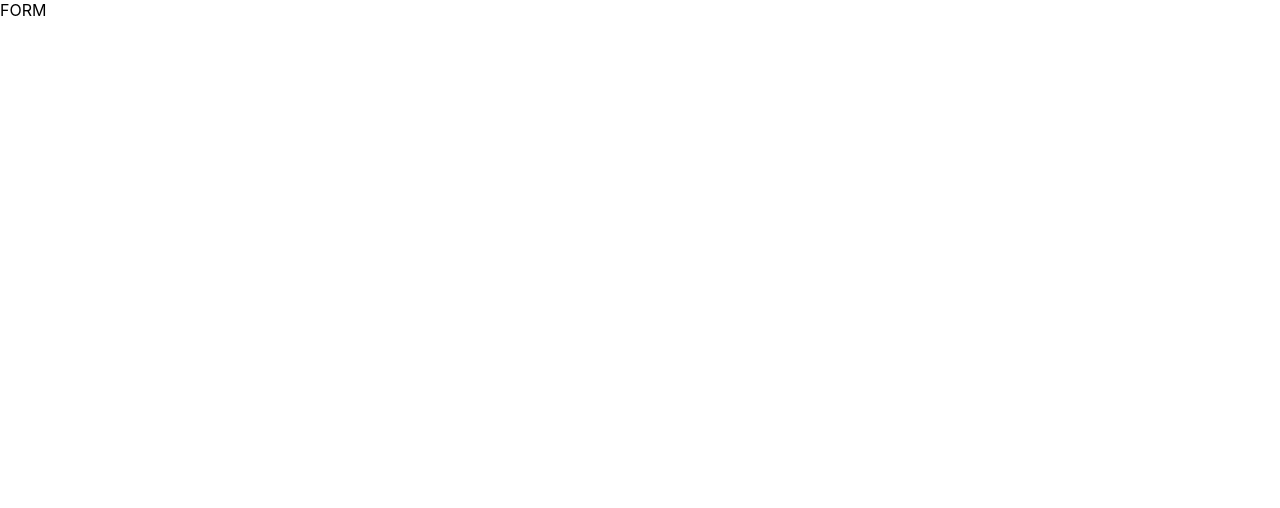
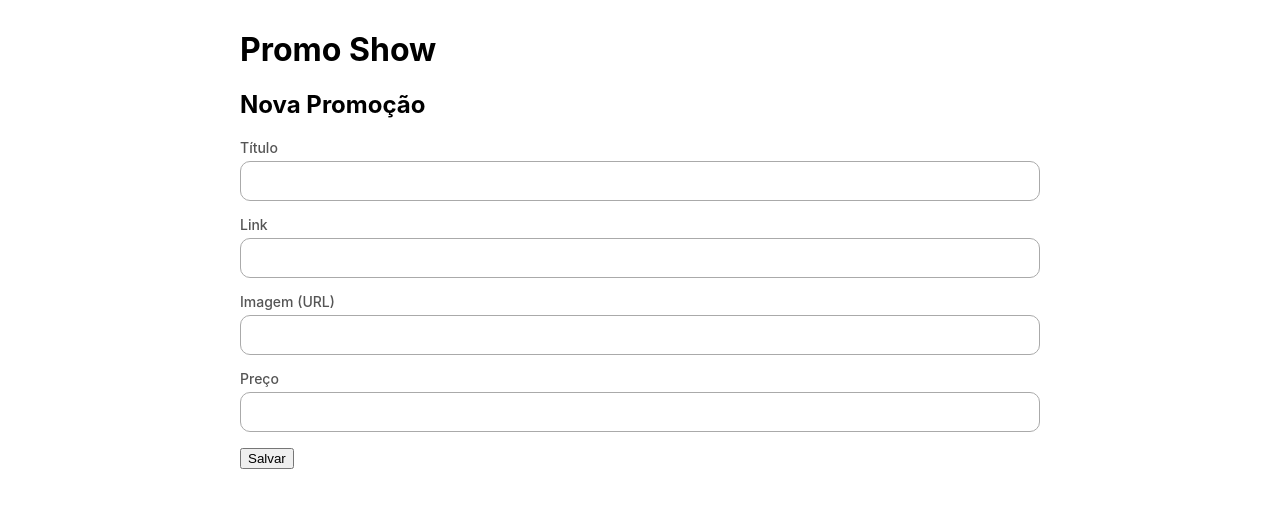
Before and after one commit to Ectorsi/using-json-server-and-react, a React (Create React App) app in the folder web/: page /create in a window 1280 px wide. Shown: the top 508 px of the page. Built offline with nearby package versions, Linux system fonts and the light colour scheme.

Commit message:
rise-register-with-post-method

```diff
--- /dev/null
+++ b/web/src/components/Promotion/PromotionForm/PromotionForm.css
@@ -0,0 +1,20 @@
+.promotion-form__group {
+  display: flex;
+  flex-direction: column;
+  margin-bottom: 15px;
+}
+
+.promotion-form__group label {
+  margin-bottom: 5px;
+  font-size: 14px;
+  font-weight: 500;
+  color: #555;
+}
+
+.promotion-form__group input {
+  border: 1px solid #aaa;
+  border-radius: 10px;
+  background: #fff;
+  height: 36px;
+  padding-left: 10px;
+}
--- /dev/null
+++ b/web/src/components/Promotion/PromotionForm/PromotionForm.js
@@ -0,0 +1,64 @@
+import React, { useState } from 'react';
+import './PromotionForm.css'
+import axios from 'axios';
+import { useHistory } from 'react-router';
+const PromotionForm = () => {
+  const initialValue = {
+    title: '',
+    url: '',
+    imageUrl: '',
+    price: '',
+  }
+  const [values, setValues] = useState(initialValue);
+  const history = useHistory();
+
+  function onChange(e) {
+    const {name, value} = e.target;
+
+
+
+
+    console.log(name)
+    setValues({...values, [name]: value});
+  }
+
+  function onSubmit(e) {
+    e.preventDefault();
+
+    axios.post('http://localhost:5000/promotions?_embed=comments', values)
+    .then((response) => {
+      history.push('/')
+    })
+  }
+  return (
+    <div >
+    <h1>Promo Show</h1>
+    <h2>Nova Promoção</h2>
+
+    <form onSubmit={onSubmit} >
+      <div className="promotion-form__group">
+        <label htmlFor="title">Título</label>
+        <input id="title" name="title" type="text" onChange={onChange} />
+      </div>
+      <div className="promotion-form__group">
+        <label htmlFor="url">Link</label>
+        <input id="url" name="url" type="text" onChange={onChange}/>
+      </div>
+      <div className="promotion-form__group">
+        <label htmlFor="imageUrl">Imagem (URL)</label>
+        <input id="imageUrl" name="imageUrl" type="text" onChange={onChange}/>
+      </div>
+      <div className="promotion-form__group">
+        <label htmlFor="price">Preço</label>
+        <input id="price" name="price" type="number" onChange={onChange}/>
+      </div>
+      <div>
+        <button type="submit" >Salvar</button>
+      </div>
+    </form>
+    </div>
+  )
+
+}
+
+export default PromotionForm;
--- a/web/src/components/Promotion/PromotionList/PromotionList.js
+++ b/web/src/components/Promotion/PromotionList/PromotionList.js
@@ -9,7 +9,7 @@
   return (
     <div className="promotion-list">
       {promotions.map((promotion) => (
-        <PromotionCard promotion={promotion} />
+        <PromotionCard key={promotion.id} promotion={promotion} />
       ))}
     </div>
   )
--- a/web/src/components/Promotion/PromotionalSearch/PromotionSearch.js
+++ b/web/src/components/Promotion/PromotionSearch/PromotionSearch.js
@@ -1,7 +1,7 @@
 import React, { useEffect, useState } from 'react';
 import axios from 'axios';
 import { Link } from 'react-router-dom';
-import './PromotionalSearch.css'
+import './PromotionSearch.css'
 import PromotionList from '../PromotionList/PromotionList';
 const PromotionSearch = () => {
   const [promotions, setPromotions] = useState([]);
@@ -13,7 +13,7 @@
         params.title_like = search
       }
 
-      axios.get('http://localhost:5000/promotions?_embed=comments', {params})
+      axios.get('http://localhost:5000/promotions?_embed=comments&_order=desc&_sort=id', {params})
         .then((response) => {
           setPromotions(response.data);
         });
--- a/web/src/pages/Promotion/Form/Form.js
+++ b/web/src/pages/Promotion/Form/Form.js
@@ -1,14 +1,15 @@
+import UIContainer from 'components/UI/Container/Container';
 import React from 'react';
 import { useParams } from 'react-router-dom';
+import PromotionForm from '../../../components/Promotion/PromotionForm/PromotionForm'
 
 const PagesPromotionForm = () => {
   const { id } = useParams();
 
   return (
-    <div>
-      FORM
-      {id && <div>id: {id}</div>}
-    </div>
+    <UIContainer>
+      <PromotionForm />
+    </UIContainer>
   );
 }
 
--- a/web/src/pages/Promotion/Search/Search.js
+++ b/web/src/pages/Promotion/Search/Search.js
@@ -1,12 +1,13 @@
 import UIContainer from 'components/UI/Container/Container';
 import React from 'react';
-import PromocionalSearch from '../../../components/Promotion/PromotionalSearch/PromotionSearch'
+import PromotionSearch from '../../../components/Promotion/PromotionSearch/PromotionSearch'
+
 const PagesPromotionSearch = () => {
 
 
   return (
     <UIContainer>
-      <PromocionalSearch />
+      <PromotionSearch />
     </UIContainer>
   );
 };
```
Also changed, not shown: web/src/components/Promotion/PromotionSearch/PromotionSearch.css (renamed from web/src/components/Promotion/PromotionalSearch/PromotionalSearch.css), 1 other file (tests, documents, lock files or other folders).
